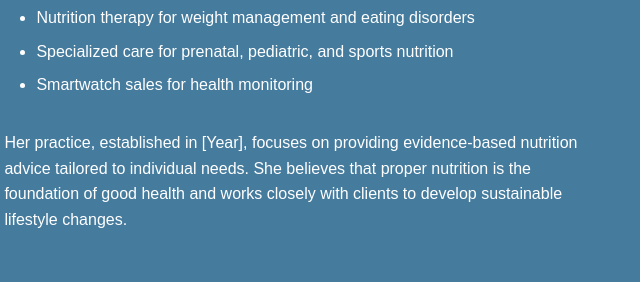
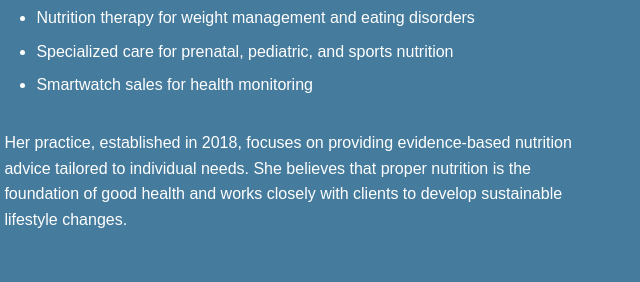
Before and after one commit to ValoyItech/Vutomi, a plain HTML site: page index.html in a window 1280 px wide. Shown: the part 4267-4549 px from the top of the page, 558-1198 px from the left. Drawn offline with nearby package versions, Linux system fonts and the light colour scheme.

Commit message:
Update index.html

```diff
--- a/index.html
+++ b/index.html
@@ -160,7 +160,7 @@
                     <li>Smartwatch sales for health monitoring</li>
                 </ul>
 
-                <p>Her practice, established in [Year], focuses on providing evidence-based nutrition advice tailored to individual needs. She believes that proper nutrition is the foundation of good health and works closely with clients to develop sustainable lifestyle changes.</p>
+                <p>Her practice, established in 2018, focuses on providing evidence-based nutrition advice tailored to individual needs. She believes that proper nutrition is the foundation of good health and works closely with clients to develop sustainable lifestyle changes.</p>
             </div>
         </div>
     </div>
```
